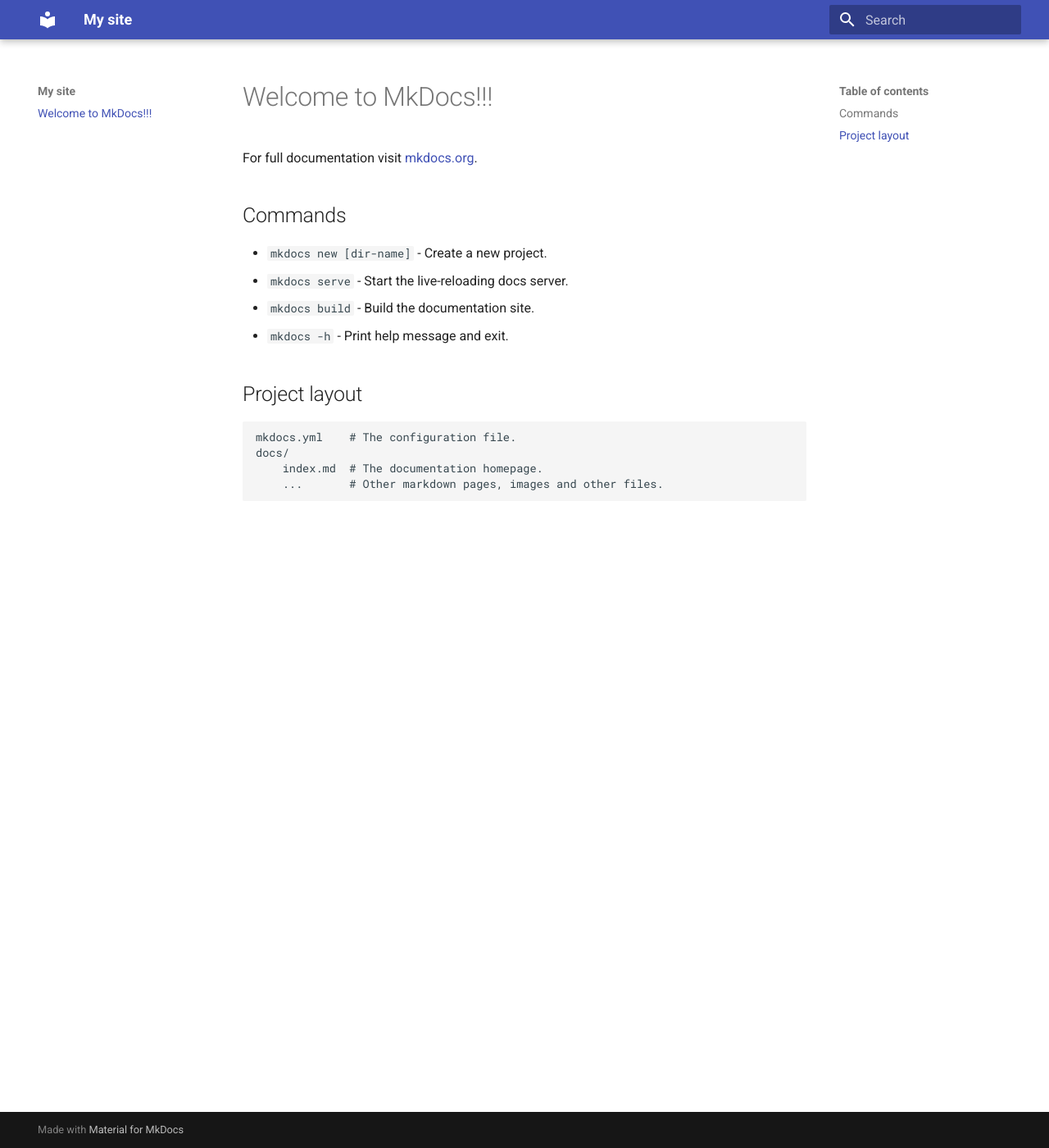
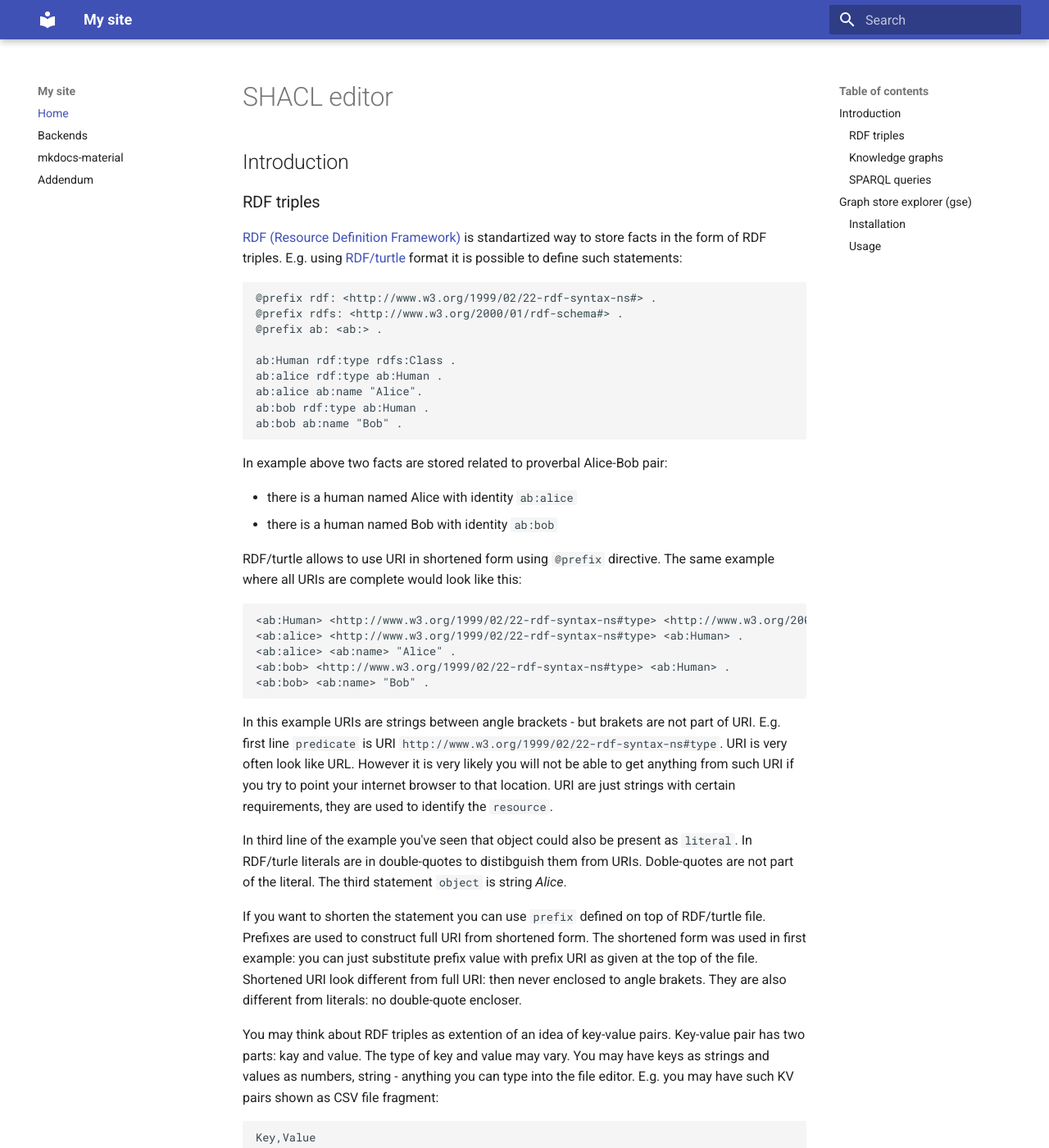
Before and after one commit to GeiselSoftware/kgm, an MkDocs documentation site: the page built from docs/index.md, in a window 1280 px wide and 1400 px high. Shown: the whole window at 82% size. Built offline with MkDocs 1.6.1 and Material for MkDocs 9.7.7, drawn with Linux system fonts in a browser that asks for light colours; some of the changed text lies outside the part shown.

````diff
--- a/docs/index.md
+++ b/docs/index.md
@@ -1,17 +1,88 @@
-# Welcome to MkDocs!!!
+# SHACL editor
 
-For full documentation visit [mkdocs.org](https://www.mkdocs.org).
+## Introduction
 
-## Commands
+### RDF triples
 
-* `mkdocs new [dir-name]` - Create a new project.
-* `mkdocs serve` - Start the live-reloading docs server.
-* `mkdocs build` - Build the documentation site.
-* `mkdocs -h` - Print help message and exit.
+[RDF (Resource Definition Framework)](https://en.wikipedia.org/wiki/Resource_Description_Framework) is standartized way to store facts in the form of RDF triples. E.g. using [RDF/turtle](https://en.wikipedia.org/wiki/Turtle_(syntax)) format it is possible to define such statements:
 
-## Project layout
+```
+@prefix rdf: <http://www.w3.org/1999/02/22-rdf-syntax-ns#> .
+@prefix rdfs: <http://www.w3.org/2000/01/rdf-schema#> .
+@prefix ab: <ab:> .
 
-    mkdocs.yml    # The configuration file.
-    docs/
-        index.md  # The documentation homepage.
-        ...       # Other markdown pages, images and other files.
+ab:Human rdf:type rdfs:Class .
+ab:alice rdf:type ab:Human .
+ab:alice ab:name "Alice".
+ab:bob rdf:type ab:Human .
+ab:bob ab:name "Bob" .
+```
+
+In example above two facts are stored related to proverbal Alice-Bob pair:
+
+ - there is a human named Alice with identity `ab:alice`
+ - there is a human named Bob with identity `ab:bob`
+
+RDF/turtle allows to use URI in shortened form using `@prefix` directive. The same example where all URIs are complete would look like this:
+
+```
+<ab:Human> <http://www.w3.org/1999/02/22-rdf-syntax-ns#type> <http://www.w3.org/2000/01/rdf-schema#Class> .
+<ab:alice> <http://www.w3.org/1999/02/22-rdf-syntax-ns#type> <ab:Human> .
+<ab:alice> <ab:name> "Alice" .
+<ab:bob> <http://www.w3.org/1999/02/22-rdf-syntax-ns#type> <ab:Human> .
+<ab:bob> <ab:name> "Bob" .
+```
+
+In this example URIs are strings between angle brackets - but brakets are not part of URI. E.g. first line `predicate` is URI `http://www.w3.org/1999/02/22-rdf-syntax-ns#type`. URI is very often look like URL. However it is very likely you will not be able to get anything from such URI if you try to point your internet browser to that location. URI are just strings with certain requirements, they are used to identify the `resource`.
+
+In third line of the example you've seen that object could also be present as `literal`. In RDF/turle literals are in double-quotes to distibguish them from URIs. Doble-quotes are not part of the literal. The third statement `object` is string *Alice*.
+
+If you want to shorten the statement you can use `prefix` defined on top of RDF/turtle file. Prefixes are used to construct full URI from shortened form. The shortened form was used in first example: you can just substitute prefix value with prefix URI as given at the top of the file. Shortened URI look different from full URI: then never enclosed to angle brakets. They are also different from literals: no double-quote encloser.
+
+You may think about RDF triples as extention of an idea of key-value pairs. Key-value pair has two parts: kay and value. The type of key and value may vary. You may have keys as strings and values as numbers, string - anything you can type into the file editor. E.g. you may have such KV pairs shown as CSV file fragment:
+
+```
+Key,Value
+alice_type,Human
+alice_name,Alice
+bob_type,Human
+bob_name,Bob
+```
+
+RDF makes two changes to key-value pairs idea. First it adds third element so you now will have subject-predicate-object triples instead of key-value pairs. Then RDF restricts what could be `subject`, `predicate` and `object`. In most cases the parts of RDF triple will be either [URIs](https://en.wikipedia.org/wiki/Uniform_Resource_Identifier) or [xsd literals](https://www.w3.org/TR/rdf11-concepts/#xsd-datatypes), [more on xsd literals](https://www.w3.org/TR/xmlschema-2/#built-in-datatypes).
+
+### Knowledge graphs
+
+Set of [RDF (Resource Definition Framework)](https://en.wikipedia.org/wiki/Resource_Description_Framework) triples can be tought of as [knowledge graph](https://en.wikipedia.org/wiki/Knowledge_graph). [Extended Alice-Bob example](/addendum/#appendix_c_alice-bob_rdf_triples) RDF triples can be presented as graph below:
+
+[![image](ab-objs.png)][file ab-objs.png]
+[file ab-objs.png]: ab-objs.png
+
+### SPARQL queries
+
+
+
+
+## Graph store explorer (gse)
+
+### Installation
+
+```
+python3 -m venv ~/venv/gse
+source ~/venv/gse/bin/activate
+cd shacled/utils
+```
+
+### Usage
+
+**gse** is command-line utility to facilitate the tasks which could be described as 'graph store exploration'.
+
+Given .ttl file it is possible to upload the content into GDB using `gse insert` command. This operation allow to specify **gse path** to resulting graph in GDB.
+
+```
+> ./gse insert --gse-path /alice-bob/simple --ttl-file ../examples/alice-bob/simple/data.ttl
+... tbc
+> ./gse ls
+         gse_path                                         graph_uri
+/alice-bob/simple <gse:Graph##03027263-2242-454b-8d4d-7aaecb9990ae>
+```
--- a/mkdocs.yml
+++ b/mkdocs.yml
@@ -2,3 +2,10 @@
 site_url: http://h1:8001/mysite
 theme:
   name: material
+
+# Page tree
+nav:
+  - Home: index.md
+  - Backends: backends.md
+  - mkdocs-material: about-mkdocs.md
+  - Addendum: addendum.md
````
Also changed, not shown: README.md (+10 -6 lines), docs/about-mkdocs.md (added, +47 -0 lines), docs/addendum.md (added, +86 -0 lines), docs/backends.md (added, +42 -0 lines), docs/ab-full.png (added), docs/ab-objs.png (added).
